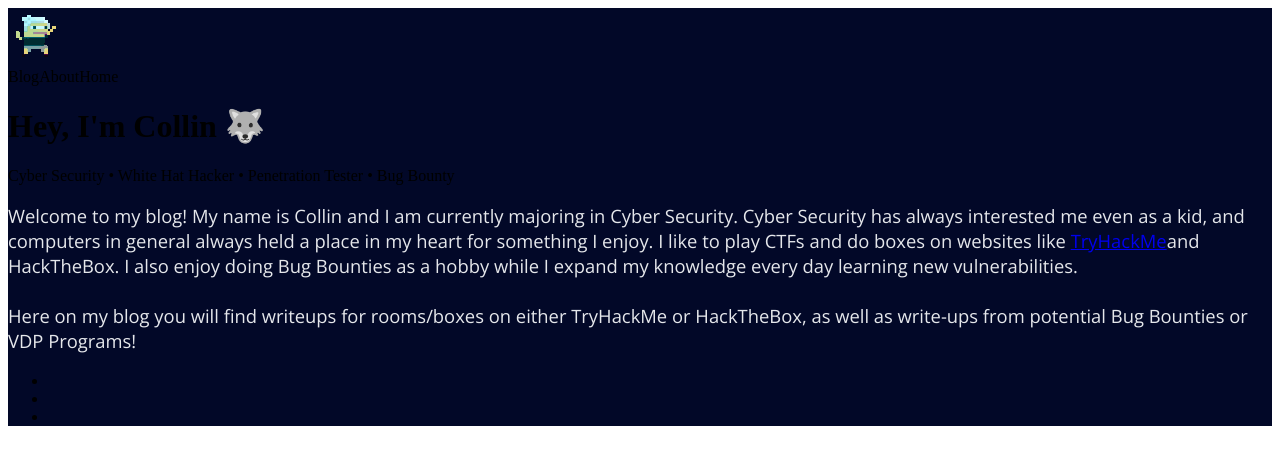
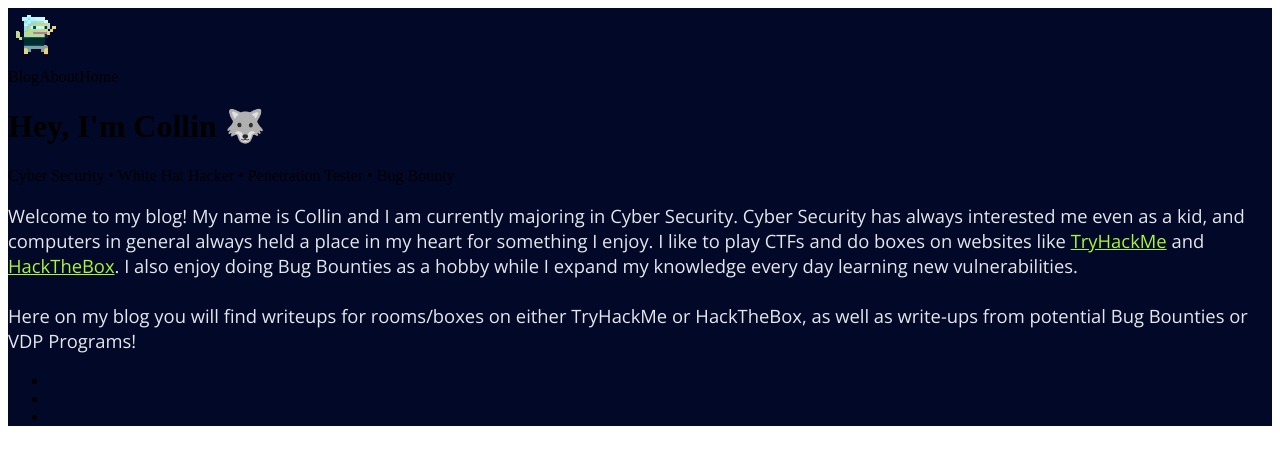
Before and after one commit to Stevendeleon/collin-blog, a Next.js app: page /about in a window 1280 px wide. Shown: the top 464 px of the page. Built offline with nearby package versions, Linux system fonts and the light colour scheme.

Commit message:
About - Linked CTF sites

```diff
--- a/pages/about/index.js
+++ b/pages/about/index.js
@@ -30,11 +30,23 @@ function About() {
           Cyber Security. Cyber Security has always interested me even as a kid,
           and computers in general always held a place in my heart for something
           I enjoy. I like to play CTFs and do boxes on websites like{" "}
-          <a href="https://tryhackme.com/" target="_blank">
+          <a
+            href="https://tryhackme.com/"
+            target="_blank"
+            style={{ color: "#a9f737" }}
+          >
             TryHackMe
+          </a>{" "}
+          and{" "}
+          <a
+            href="https://www.hackthebox.eu/"
+            target="_blank"
+            style={{ color: "#a9f737" }}
+          >
+            HackTheBox
           </a>
-          and HackTheBox. I also enjoy doing Bug Bounties as a hobby while I
-          expand my knowledge every day learning new vulnerabilities.
+          . I also enjoy doing Bug Bounties as a hobby while I expand my
+          knowledge every day learning new vulnerabilities.
           <br />
           <br />
           Here on my blog you will find writeups for rooms/boxes on either
```
